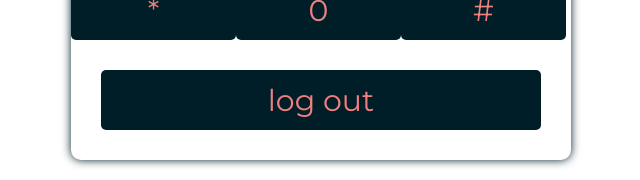
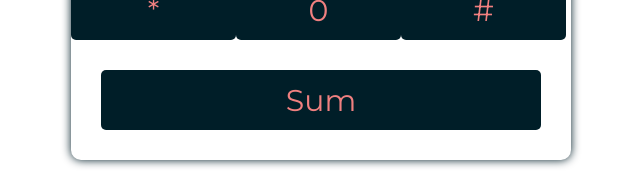
Before and after one commit to miyeaier/dialer, a React (Create React App) app: page / in a window 1280 px wide. Shown: the part 390-570 px from the top of the page, without its empty margins (319-959 px from the left). Built offline with nearby package versions, Linux system fonts and the light colour scheme; the HTML template or start-up script is replaced by a standard one.

Commit message:
change button log out to the Sum

```diff
--- a/src/component/Dialer.jsx
+++ b/src/component/Dialer.jsx
@@ -40,7 +40,7 @@ const Dialer = () => {
           <button onClick={() => handleClick("#")}>#</button>
         </section>
         <section className="operators">
-          <button onClick={() => handleResult()}>log out</button>
+          <button onClick={() => handleResult()}>Sum</button>
         </section>
       </section>
     </div>
```
